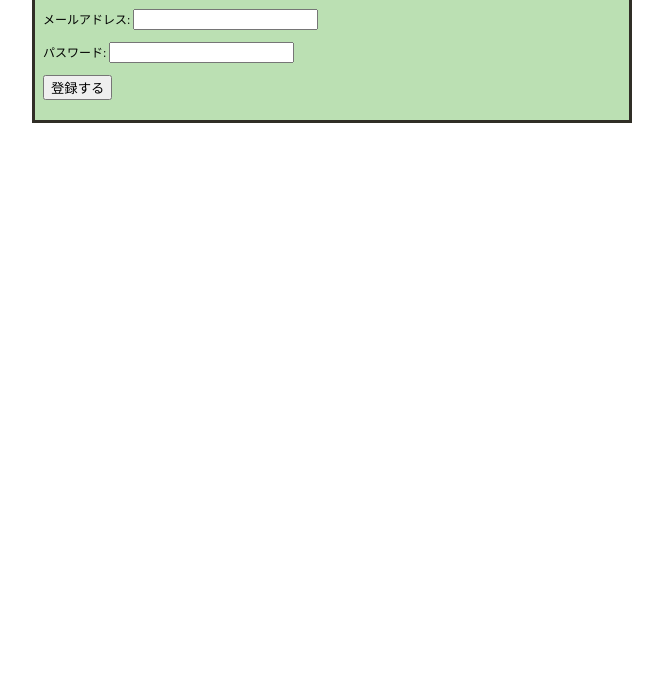
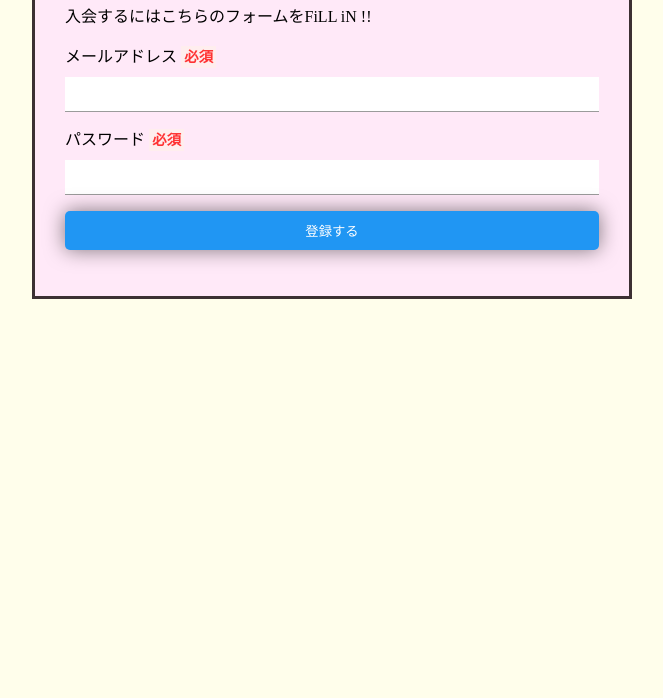
Before and after one commit to YskHmd/Learn-JavaScript, a plain HTML site: page index.html in a window 1280 px wide. Shown: the part 102-800 px from the top of the page, without its empty margins (308-971 px from the left). Drawn offline with Linux system fonts and the light colour scheme.

Commit message:
入会フォーム

```diff
--- a/css/style.css
+++ b/css/style.css
@@ -1,16 +1,44 @@
 @import url(sanitize.css);
+
+body{
+    background-color: #fffeeb;
+}
 h1{
     font: size 24px;
     margin: 0px;
 }
-div.content{
-    background-color: #bbe0b3;
+label{
+    display: block;
+    margin-bottom: .5em;
+}
+.content{
+    background-color: #ffe9f8;
     width: 600px;
     margin: 10px auto;
     border: 3px solid #120808d1;
-    padding: 8px
+    padding: 30px;
 }
-
-p{
-    font-size:12px;
+input{
+    border: none;
+    border-bottom: 1px solid #42424286;
+    font-size: 16px;
+    padding: 8px;
+    width: 100%
 }
+button{
+    width: 100%;
+    background-color: #2096F3;
+    color: #ffffff;
+    border: none;
+    padding: 10px;
+    border-radius: 5px;
+    box-shadow: 0 0 20px rgba(0, 0, 0, .5);
+}
+span.required{
+    background-color: #fee;
+    color: #f33;
+    padding: 3px;
+    font-size: .9em;
+    font-weight: bold;
+    margin-left: .3em;
+}
--- a/index.html
+++ b/index.html
@@ -9,9 +9,9 @@
     <body>
         <div class="content">
             <h1>入会申し込み</h1>
-            <p>入会するにはこちらのフォーム</p>
-            <p>メールアドレス: <input type="email" name="mymail"></p>
-            <p>パスワード: <input type="password" name="mypassword"></p>
+            <p>入会するにはこちらのフォームをFiLL iN !!</p>
+            <p><label for="mymail">メールアドレス<span class="required">必須</span></label><input id="mymail" type="email" name="mymail"></p>
+            <p><label for="mypassword">パスワード<span class="required">必須</span></label><input id="mypassword" type="password" name="mypassword"></p>
             <p><button type="submit">登録する</button></p>
         </div>
     </body>
```
